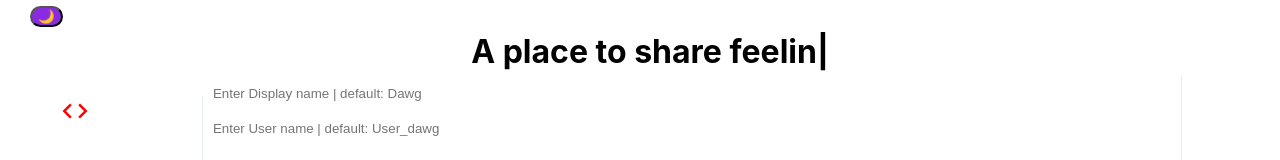
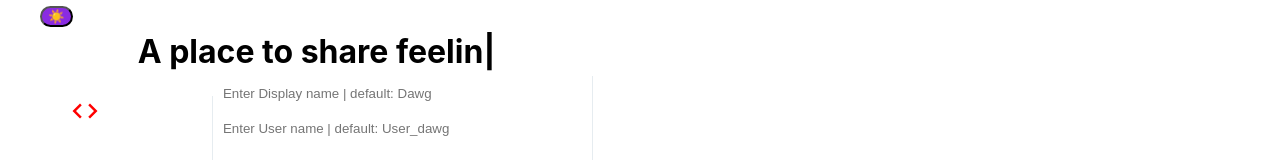
Before and after one commit to ASHUdev05/Sabha, a React (Create React App) app: page / in a window 1280 px wide. Shown: the top 160 px of the page. Built offline with nearby package versions, Linux system fonts and the light colour scheme; no server answers; the database is empty.

Commit message:
added dark mode

```diff
--- a/src/App.css
+++ b/src/App.css
@@ -5,8 +5,8 @@ body {
 
   .app {
     display: flex;
-    height: 84.0vh;
-    max-width: 1162px;
+    height: 87.5vh;
+    max-width: 1170px;
     margin-left: 0px;
     margin-right: 0px;
     padding: 0 10px;
--- a/src/App.js
+++ b/src/App.js
@@ -56,11 +56,12 @@ function App() {
 
 
   return (
+    <div className="app">
     <div className="toggle">
       <ThemeProvider theme={theme === "light" ? lightTheme : darkTheme}>
       <GlobalStyles />
       <StyledApp>
-        <button className="button" onClick={() => themeToggler()}>🌙</button>
+        <button className="button" onClick={() => themeToggler()}>{theme === "light" ? "☀️" : "🌙"}</button>
       </StyledApp>
     </ThemeProvider>
 
@@ -82,6 +83,7 @@ function App() {
       <Feed />
     </div>
     </div>
+    </div>
   );
 }
 
```
